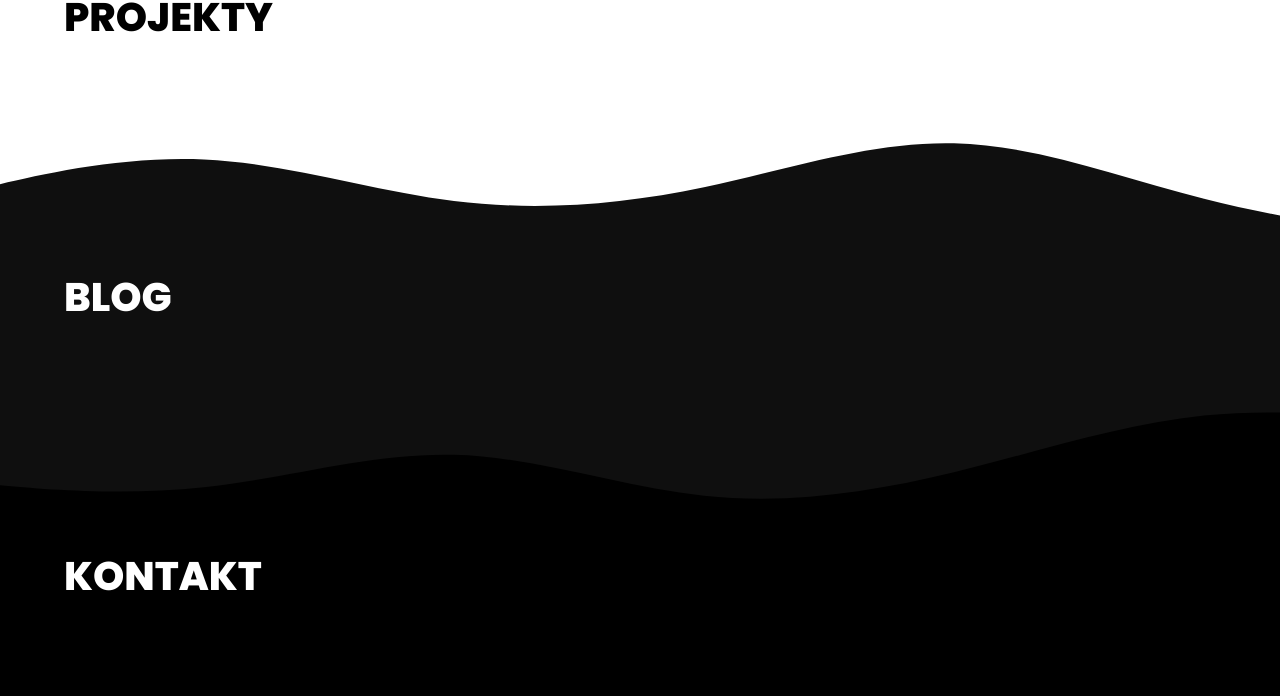
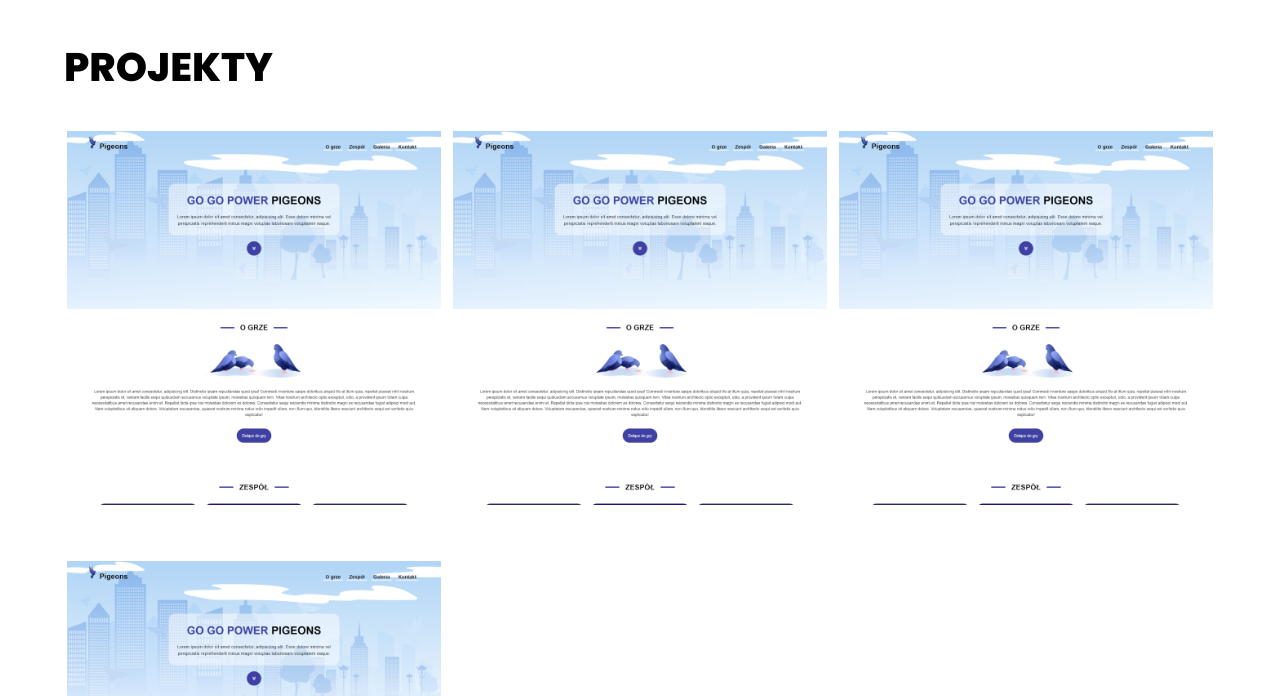
Before and after one commit to usigna/portfolio, a plain HTML site: page index.html in a window 1280 px wide. Shown: the part 1652-2348 px from the top of the page. Drawn offline with Linux system fonts and the light colour scheme; a script that the page names is missing.

Commit message:
Add projects section

```diff
--- a/index.html
+++ b/index.html
@@ -109,7 +109,36 @@
       <section class="section section--third-color" id="projects">
         <div class="section__wrapper wrapper">
           <h2 class="title">Projekty</h2>
-
+          <div class="container">
+            <div class="container__item container__item--w33">
+              <div class="project">
+                <a href="projects/pigeons.html" class="project__link">
+                  <img src="img/pigeons.png" alt="Rzut ekranu strony Pigeons" class="project__image" />
+                </a>
+              </div>
+            </div>
+            <div class="container__item container__item--w33">
+              <div class="project">
+                <a href="projects/pigeons.html" class="project__link">
+                  <img src="img/pigeons.png" alt="Rzut ekranu strony Pigeons" class="project__image" />
+                </a>
+              </div>
+            </div>
+            <div class="container__item container__item--w33">
+              <div class="project">
+                <a href="projects/pigeons.html" class="project__link">
+                  <img src="img/pigeons.png" alt="Rzut ekranu strony Pigeons" class="project__image" />
+                </a>
+              </div>
+            </div>
+            <div class="container__item container__item--w33">
+              <div class="project">
+                <a href="projects/pigeons.html" class="project__link">
+                  <img src="img/pigeons.png" alt="Rzut ekranu strony Pigeons" class="project__image" />
+                </a>
+              </div>
+            </div>
+          </div>
         </div>
       </section>
       <div class="wave wave--third"></div>
--- a/scss/style.scss
+++ b/scss/style.scss
@@ -395,31 +395,28 @@ body {
 .container__item {
   &--w67 {
     width: 100%;
-    margin-bottom: 15px;
+    margin-bottom: 5rem;
 
     @media screen and (min-width: $largeWidth) {
       width: 67%;
-      margin-bottom: 0;
     }
   }
 
   &--w50 {
     width: 100%;
-    margin-bottom: 15px;
+    margin-bottom: 5rem;
 
     @media screen and (min-width: $largeWidth) {
       width: 50%;
-      margin-bottom: 0;
     }
   }
 
   &--w33 {
     width: 100%;
-    margin-bottom: 15px;
+    margin-bottom: 5rem;
 
     @media screen and (min-width: $largeWidth) {
       width: 33%;
-      margin-bottom: 0;
     }
   }
 
@@ -516,6 +513,36 @@ body {
   }
 }
 
+.project {
+  width: 100%;
+  line-height: 0;
+}
+
+.project__link {
+  display: block;
+  background-color: transparent;
+  padding: 0.3rem;
+  transition: background 0.2s;
+
+  &:hover,
+  &:focus {
+    @include gradient();
+  }
+}
+
+.project__image {
+  width: 100%;
+
+  @media screen and (min-width: $mediumWidth) {
+    width: 70%;
+  }
+
+  @media screen and (min-width: $largeWidth) {
+    width: 100%;
+  }
+
+}
+
 /* social media */
 .social-media__list {
   list-style: none;
```
Also changed, not shown: css/style.min.css, img/pigeons.png (added), projects/pigeons.html (added), 2 other files.
